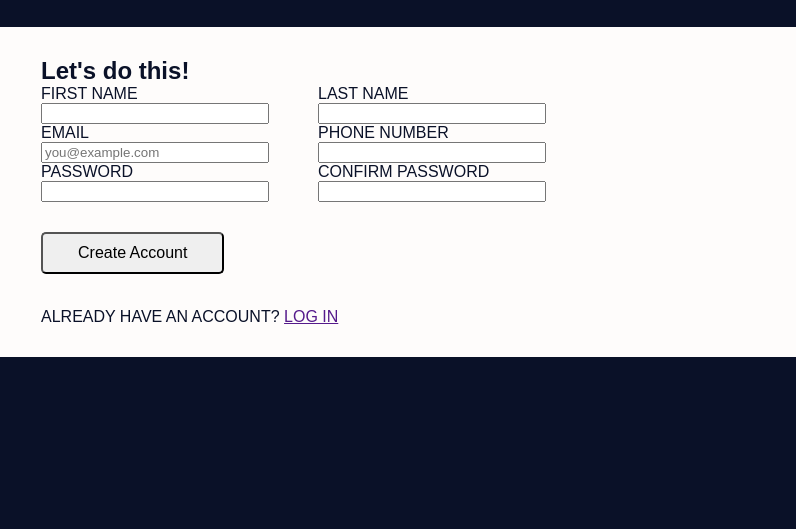
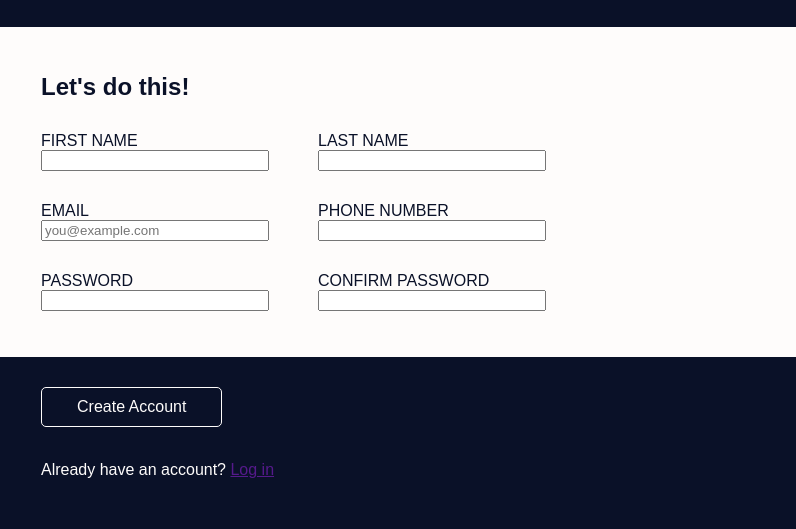
Before and after one commit to aaronsww/signUpForm, a plain HTML site: page index.html in a window 1280 px wide. Shown: the part 215-744 px from the top of the page, 484-1280 px from the left. Drawn offline with Linux system fonts and the light colour scheme.

Commit message:
style: final colour touches

```diff
--- a/styles.css
+++ b/styles.css
@@ -30,7 +30,7 @@ body{
     margin-top: 80px;
     margin-bottom: 30px;
 }
-form{
+.form{
     display: flex;
     flex-direction: column  ;
     text-transform: uppercase;
@@ -62,6 +62,14 @@ button{
     padding: 10px 35px;
     border-radius: 5px;
     margin-bottom: 18px;
+    background-color: #0a1128;
+    color: #fefcfb;
+    border: 1px solid #fefcfb;
+}
+button:hover{
+    cursor: pointer;
+    background-color: #fefcfb;
+    color: #0a1128;
 }
 #ending{
     margin-top: 30px;
```
